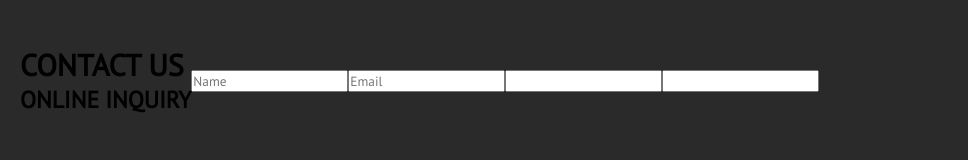
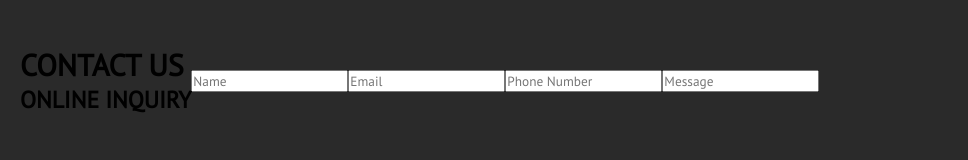
Before and after one commit to Antonioj562/new-club-website, a React (Vite) app: page /new-club-website/contact in a window 1280 px wide. Shown: the part 321-481 px from the top of the page, without its empty margins (0-968 px from the left). Built offline with nearby package versions, Linux system fonts and the light colour scheme.

Commit message:
Fixed deploy bug - updated html attribute

```diff
--- a/src/pages/Contact.tsx
+++ b/src/pages/Contact.tsx
@@ -10,8 +10,8 @@ export const Contact = () => {
             <div className="contact-forms">
                 <input type="text" id="contact-name" name="Name" placeholder="Name"/>
                 <input type="text" id="contact-email" name="Email" placeholder="Email"/>
-                <input type="text" id="contact-number" name="Number" placeholer="Phone Number"/>
-                <input type="text" id="contact-message" name="Message" placeholer="Message"/>
+                <input type="text" id="contact-number" name="Number" placeholder="Phone Number"/>
+                <input type="text" id="contact-message" name="Message" placeholder="Message"/>
             </div>
         </section>
     )
```
